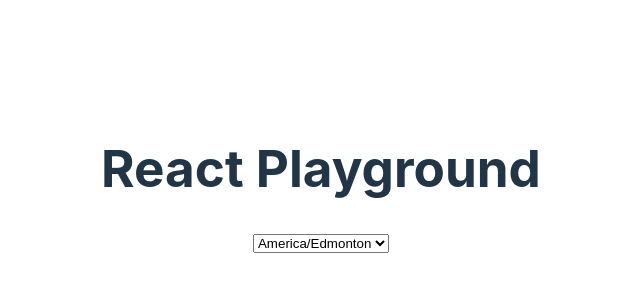
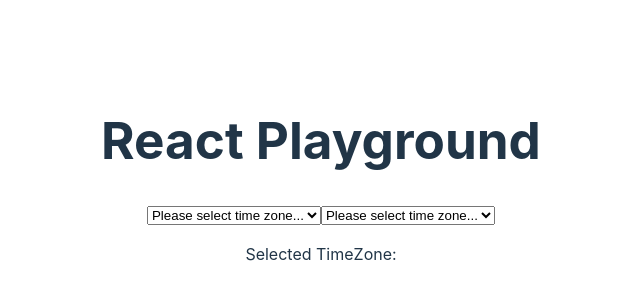
Before and after one commit to jasonewall/playgrounds, a React (Vite) app in the folder react-ts/: page / in a window 1280 px wide. Shown: the part 220-520 px from the top of the page, without its empty margins (319-959 px from the left). Built offline with nearby package versions, Linux system fonts and the light colour scheme.

Commit message:
state hooks and stuff

```diff
--- a/react-ts/src/App.tsx
+++ b/react-ts/src/App.tsx
@@ -1,17 +1,24 @@
 import { QueryClient, QueryClientProvider } from 'react-query'
 import './App.css'
 import TimeZoneSelect from './components/TimeZoneSelect'
+import { useState } from 'react';
 
 function App() {
 
   const queryClient = new QueryClient();
+
+  const [timeZone, setTimeZone] = useState('');
 
   return (
     <>
       <QueryClientProvider client={queryClient}>
         <h1>React Playground</h1>
 
-        <TimeZoneSelect />
+        <TimeZoneSelect onChange={setTimeZone} value={timeZone}/>
+        <TimeZoneSelect onChange={setTimeZone} value={timeZone}/>
+
+        <p>Selected TimeZone:</p>
+        <p>{timeZone}</p>
       </QueryClientProvider>
     </>
   )
--- a/react-ts/src/components/TimeZoneSelect.tsx
+++ b/react-ts/src/components/TimeZoneSelect.tsx
@@ -1,18 +1,31 @@
-import useTimeZone from '../custom_hooks/entities/useTimeZones'
+import React from 'react';
+import useTimeZones, { TimeZone } from '../custom_hooks/entities/useTimeZones'
 
-function TimeZoneSelect() {
-    const { data, isLoading, isSuccess }= useTimeZone();
+
+
+function TimeZoneSelect({ onChange, value }: {
+    onChange: React.Dispatch<React.SetStateAction<string>>,
+    value: string,
+}) {
+    const { data, isLoading, isSuccess }= useTimeZones();
 
     return (
-        <select disabled={isLoading}>
+        <select disabled={isLoading} value={value} onChange={e => onChange(e.target.value)}>
         { isLoading && (
             <option>Loading time zones...</option>
         )}
 
-        { isSuccess &&
-        data.map(timeZone =>
-            <option value={timeZone.name}>{timeZone.name}</option>
-        )}
+        { isSuccess && (
+            <>
+            <option disabled value="">Please select time zone...</option>
+            {data?.map((timeZone, index) => (
+                <option
+                    key={index}
+                    value={timeZone.name}>
+                        {timeZone.name}
+                </option>
+            ))}
+        </>)}
         </select>
     )
 }
--- a/react-ts/src/custom_hooks/entities/useTimeZones.ts
+++ b/react-ts/src/custom_hooks/entities/useTimeZones.ts
@@ -20,11 +20,11 @@ function getTimeZones(): Promise<TimeZone[]> {
         setTimeout(() => {
             resolve(timeZoneList);
             console.log("Finished fetch");
-        }, 5000);
+        }, 2000);
     });
 }
 
-function useTimeZone() {
+function useTimeZones() {
     const result = useQuery(
         'time-zone-list',
         getTimeZones,
@@ -36,4 +36,4 @@ function useTimeZone() {
     return result;
 }
 
-export default useTimeZone;
+export default useTimeZones;
```
